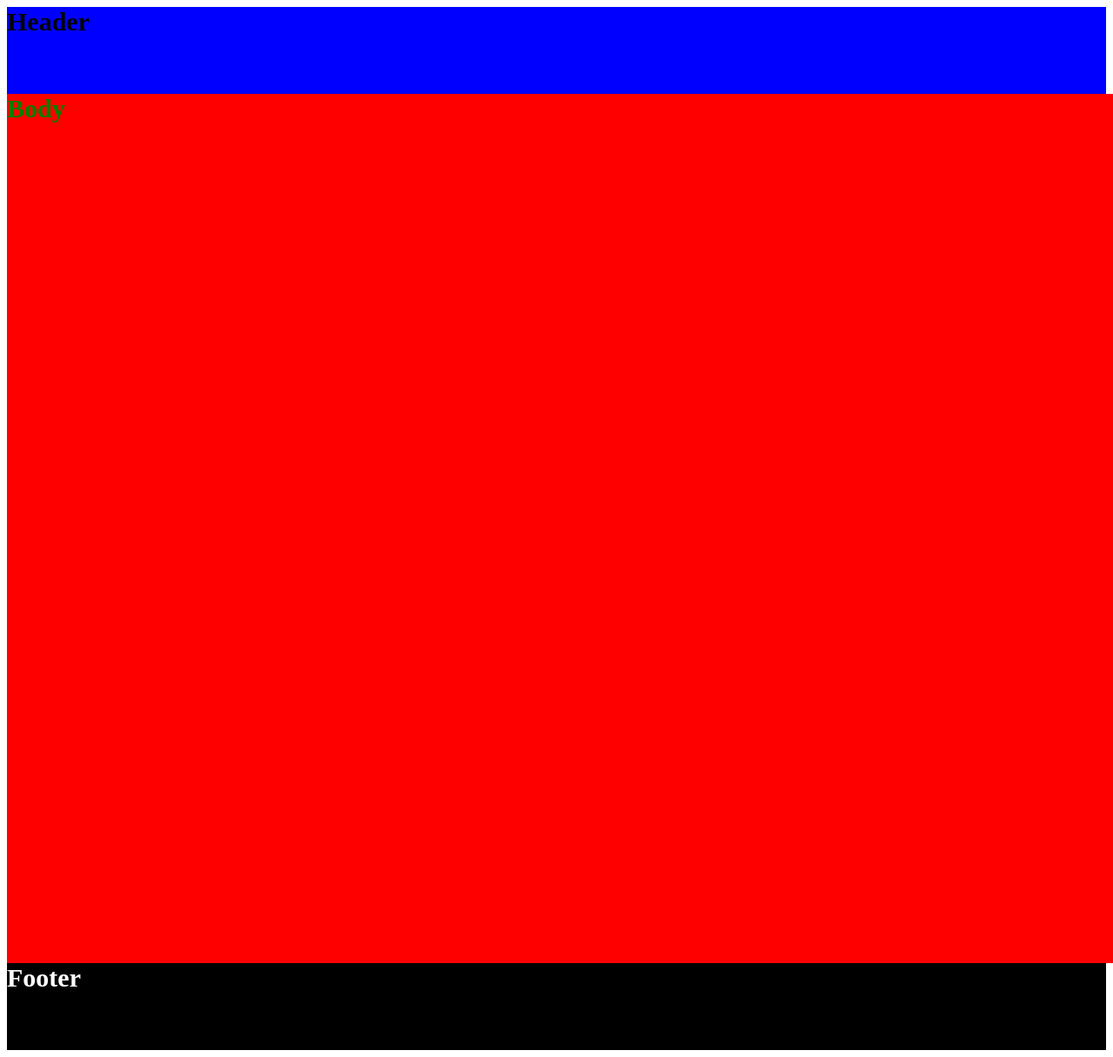
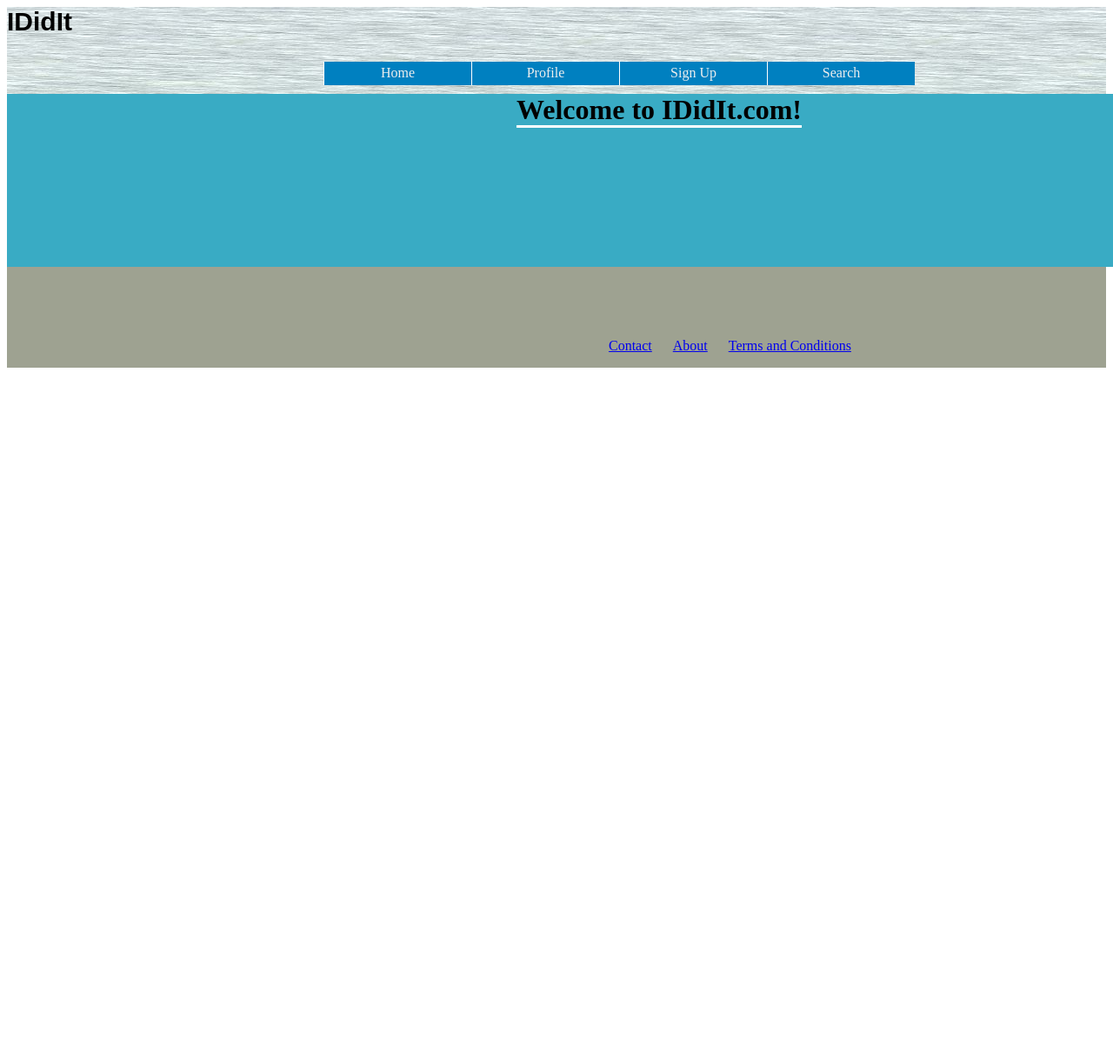
Before and after one commit to labago/IDidIt, a PHP site: page /Wireframes/Pages/master.php in a window 1280 px wide; the page is wider, and only the part inside the window is pictured. Shown: that part at 87% size. After the commit the page ends 423 px from the top of that part, so only its background shows below. Run offline with PHP 8.4, Linux system fonts and the light colour scheme.

Commit message:
added header, footer, home page, and sign up wireframes

```diff
--- a/Wireframes/Components/footer.php
+++ b/Wireframes/Components/footer.php
@@ -1,4 +1,9 @@
 <div class="footer">
-	<h1>Footer</h1>
-
+	<span class="footer-content">
+		<ul class="bottom-links">
+			<li><a href="#">Contact</a></li>
+			<li><a href="#">About</a></li>
+			<li><a href="#">Terms and Conditions</a></li>
+		</ul>
+	</span>
 </div>
--- a/Wireframes/Components/header.php
+++ b/Wireframes/Components/header.php
@@ -1,4 +1,12 @@
 <div class="header">
-	<h1>Header</h1>
+	<h1>IDidIt</h1>
 
+	<span class="header-nav">
+		<ul class="nav">
+			<li><a href="master.php">Home</a></li>
+			<li><a href="#">Profile</a></li>
+			<li><a href="sign-up.php">Sign Up</a></li>
+			<li><a href="#">Search</a></li>
+		</ul>
+	</span>
 </div>
--- a/Wireframes/Pages/master.php
+++ b/Wireframes/Pages/master.php
@@ -8,8 +8,8 @@
 
 		<div class="page">
 			<div class="content">
-				<h1>Body</h1>
-
+				<h1>Welcome to IDidIt.com!</h1>
+				<br><br><br><br><br><br><br><br><br><br>
 
 			</div>
 		</div>
--- a/styles/style.css
+++ b/styles/style.css
@@ -1,40 +1,92 @@
 .header {
 	height: 100px;
-	background-color: blue;
+	background-image:url('images/glass.jpg');
+	background-repeat:repeat;
+	position: relative;
+}
+
+.header-nav {
+	position: absolute;
+    bottom: 10;
+    right: 100;
+}
+
+.nav {
+	display:inline;
+}
+
+.nav li {
+	display:inline;
+	padding-left: 20px;
+}
+
+.nav li a {
+	text-decoration:none;
+	padding:4px 0;
+	width:169px;
+	height:19px;
+	background:#0080C0;
+	color:#eee;
+	float:left;
+	text-align:center;
+	border-left:1px solid #fff;
 }
 
 .header h1 {
 	font-size: 30;
 	color: black;
 	display: inline;
+	text-align: center;
+	font-family: "Century Gothic", CenturyGothic, AppleGothic, sans-serif;
 }
 
 .content {
 	width: 1500px;
-	height: 1000px;
 	margin-left: auto;
 	margin-right: auto;
-	background-color: red;
+	background-color: #39ABC4;
 }
 
 .content h1 {
-	font-size: 30;
-	color: green;
 	display: inline;
 }
 
-.footer {
-	height: 100px;
-	background-color: black;
+.content form {
+	padding-top: 30px;
+	line-height: 30px;
+	display: block;
 }
 
-.footer h1 {
-	font-size: 30;
-	color: white;
-	display: inline;
+.footer {
+	line-height: 1.8em;
+	padding: 8px 0;
+	clear: both;
+	text-align: center;
+	height: 100px;
+	background-color: #9EA291;
+	position: relative;
+}
+
+.footer-content {
+	position: absolute;
+    bottom: 10;
 }
 
 .page {
-	background-color: purple;
+	background-color: #A9D8E0;
+	text-align: center;
+}
 
+.page h1 {
+	display: inline;
+	border-bottom:3px solid #fff;
 }
+
+.bottom-links {
+	display:inline;
+}
+
+.bottom-links li {
+	display:inline;
+	padding-left: 20px;
+}
```
Also changed, not shown: Wireframes/Pages/functions.php (added, +11 -0 lines), Wireframes/Pages/sign-up.php (added, +73 -0 lines), styles/images/glass.jpg (added).
